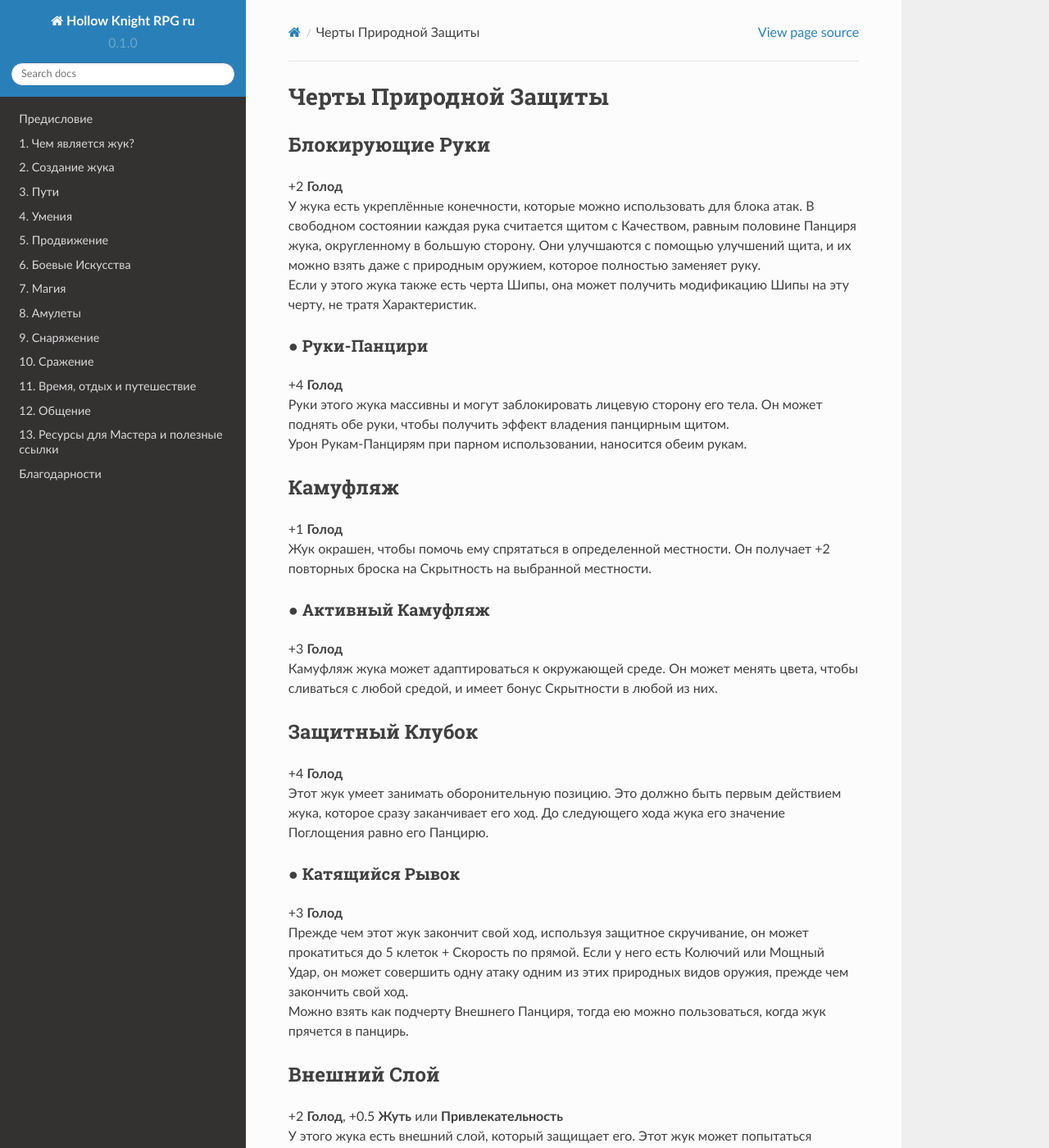
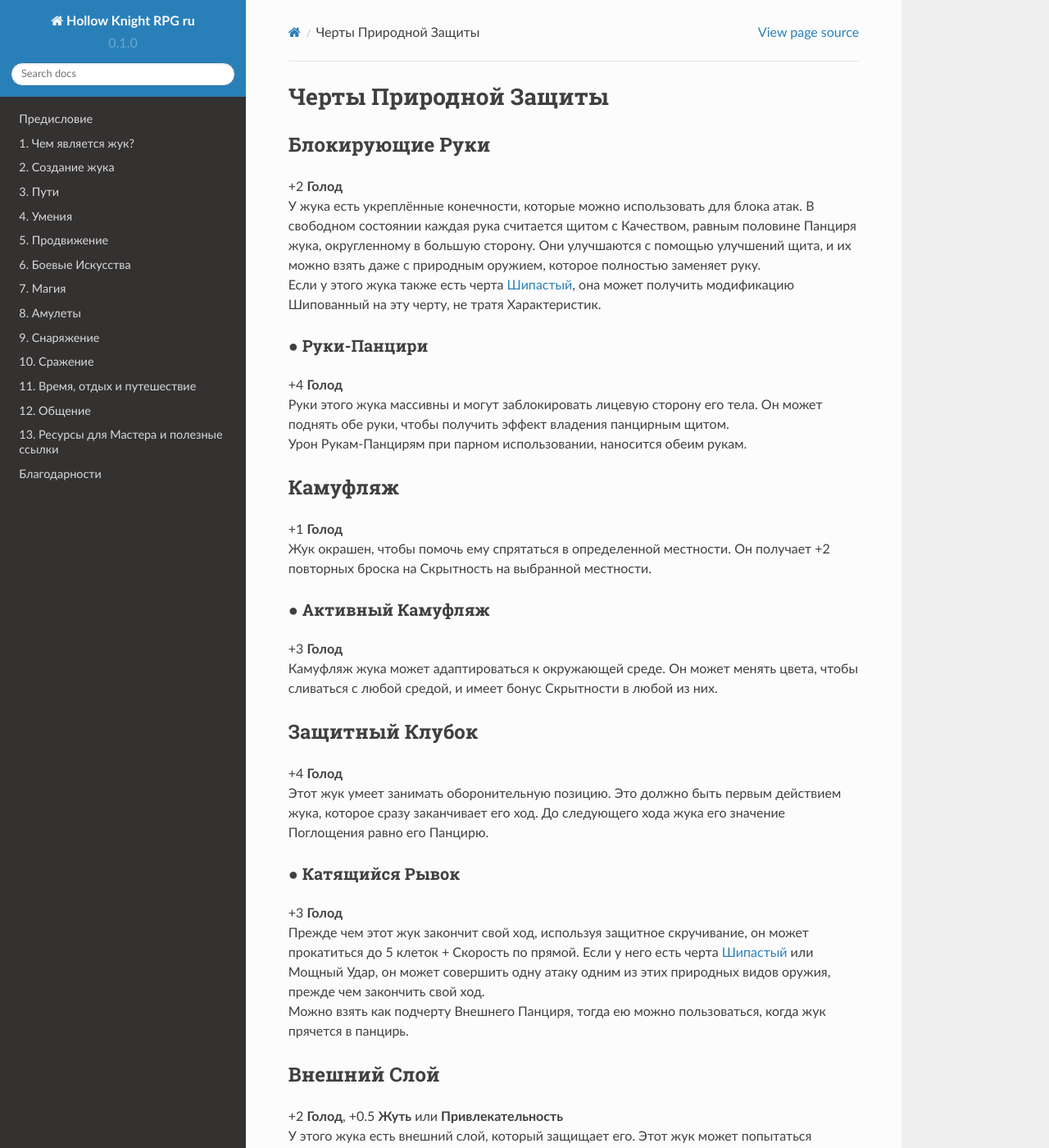
Before and after one commit to LazySelkie/hollow-knight-rpg-ru, a Sphinx documentation site: the page built from docs/source/traits_natural-defense.rst, in a window 1280 px wide and 1400 px high. Shown: the whole window at 82% size. Built offline with Sphinx 7.4.7 and the Read the Docs theme 2.0.0, drawn with Linux system fonts in a browser that asks for light colours.

Commit message:
Update traits_natural-defense.rst

```diff
--- a/docs/source/traits_natural-defense.rst
+++ b/docs/source/traits_natural-defense.rst
@@ -5,7 +5,7 @@
 """""""""""""""""
 | +2 **Голод**
 | У жука есть укреплённые конечности, которые можно использовать для блока атак. В свободном состоянии каждая рука считается щитом с Качеством, равным половине Панциря жука, округленному в большую сторону. Они улучшаются с помощью улучшений щита, и их можно взять даже с природным оружием, которое полностью заменяет руку.
-| Если у этого жука также есть черта Шипы, она может получить модификацию Шипы на эту черту, не тратя Характеристик.
+| Если у этого жука также есть черта :ref:`traits_spiky`, она может получить модификацию Шипованный на эту черту, не тратя Характеристик.
 
 ● Руки-Панцири
 ^^^^^^^^^^^^^^^^^^
@@ -31,7 +31,7 @@
 ● Катящийся Рывок
 ^^^^^^^^^^^^^^^^^^^^^
 | +3 **Голод**
-| Прежде чем этот жук закончит свой ход, используя защитное скручивание, он может прокатиться до 5 клеток + Скорость по прямой. Если у него есть Колючий или Мощный Удар, он может совершить одну атаку одним из этих природных видов оружия, прежде чем закончить свой ход.
+| Прежде чем этот жук закончит свой ход, используя защитное скручивание, он может прокатиться до 5 клеток + Скорость по прямой. Если у него есть черта :ref:`traits_spiky` или Мощный Удар, он может совершить одну атаку одним из этих природных видов оружия, прежде чем закончить свой ход.
 | Можно взять как подчерту Внешнего Панциря, тогда ею можно пользоваться, когда жук прячется в панцирь.
 
 Внешний Слой
```
